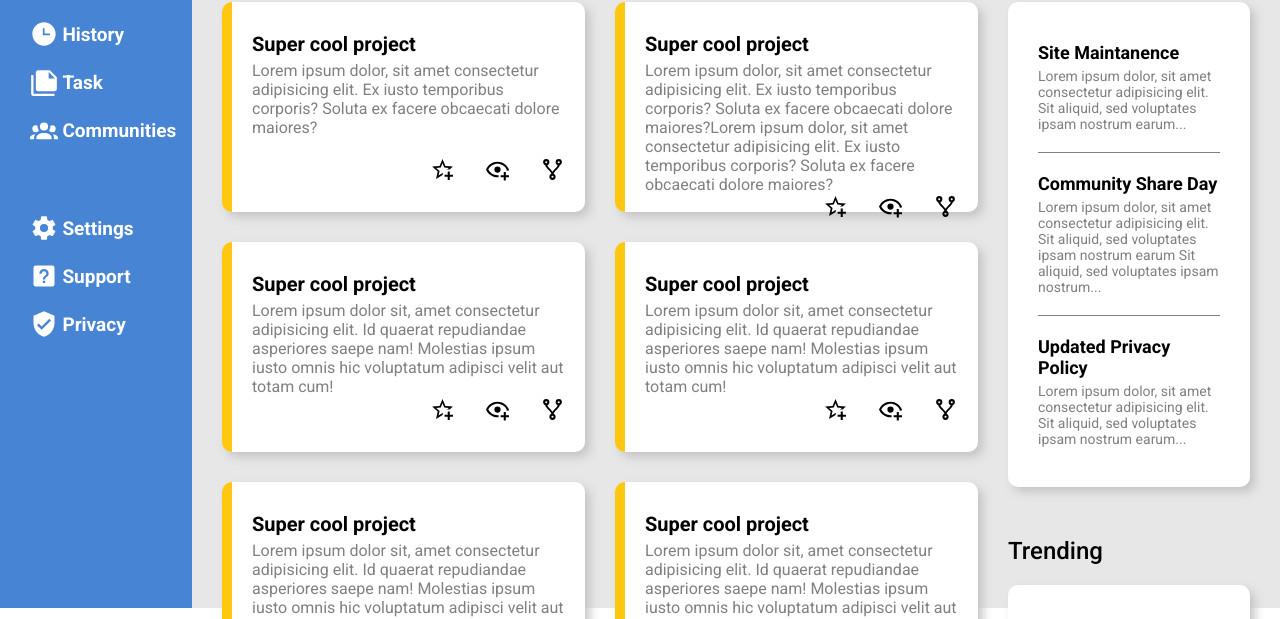
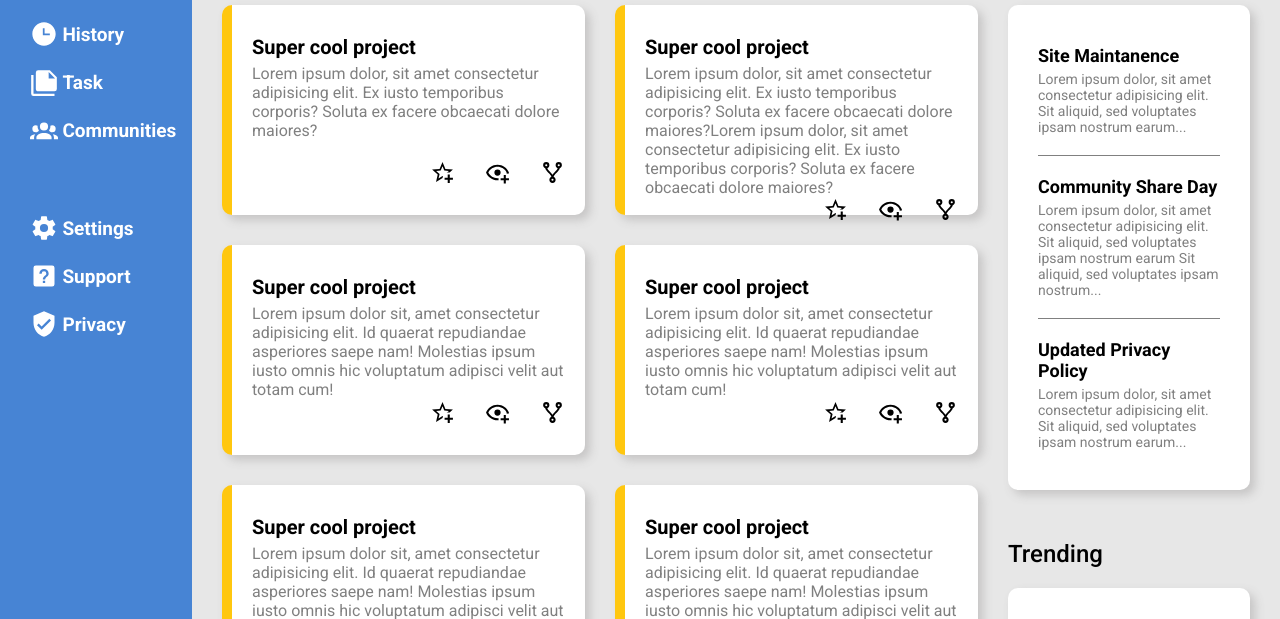
Before and after one commit to smnazmulhasan/theodinp-admin-dashboard, a plain HTML site: page index.html in a window 1280 px wide. Shown: the part 272-891 px from the top of the page. Drawn offline with Linux system fonts and the light colour scheme.

Commit message:
Fixed the footer overflow

```diff
--- a/styles.css
+++ b/styles.css
@@ -15,12 +15,12 @@ body{
 .sidebar{
     background-color: rgb(71, 132, 212);
     color: white;
-    height: 110vh;
+    height: 112vh;
 }
 
 .main{
     background-color: rgb(231, 231, 231);
-    height: 110vh;
+    height: 112vh;
 }
 
 .sidehead{
```
